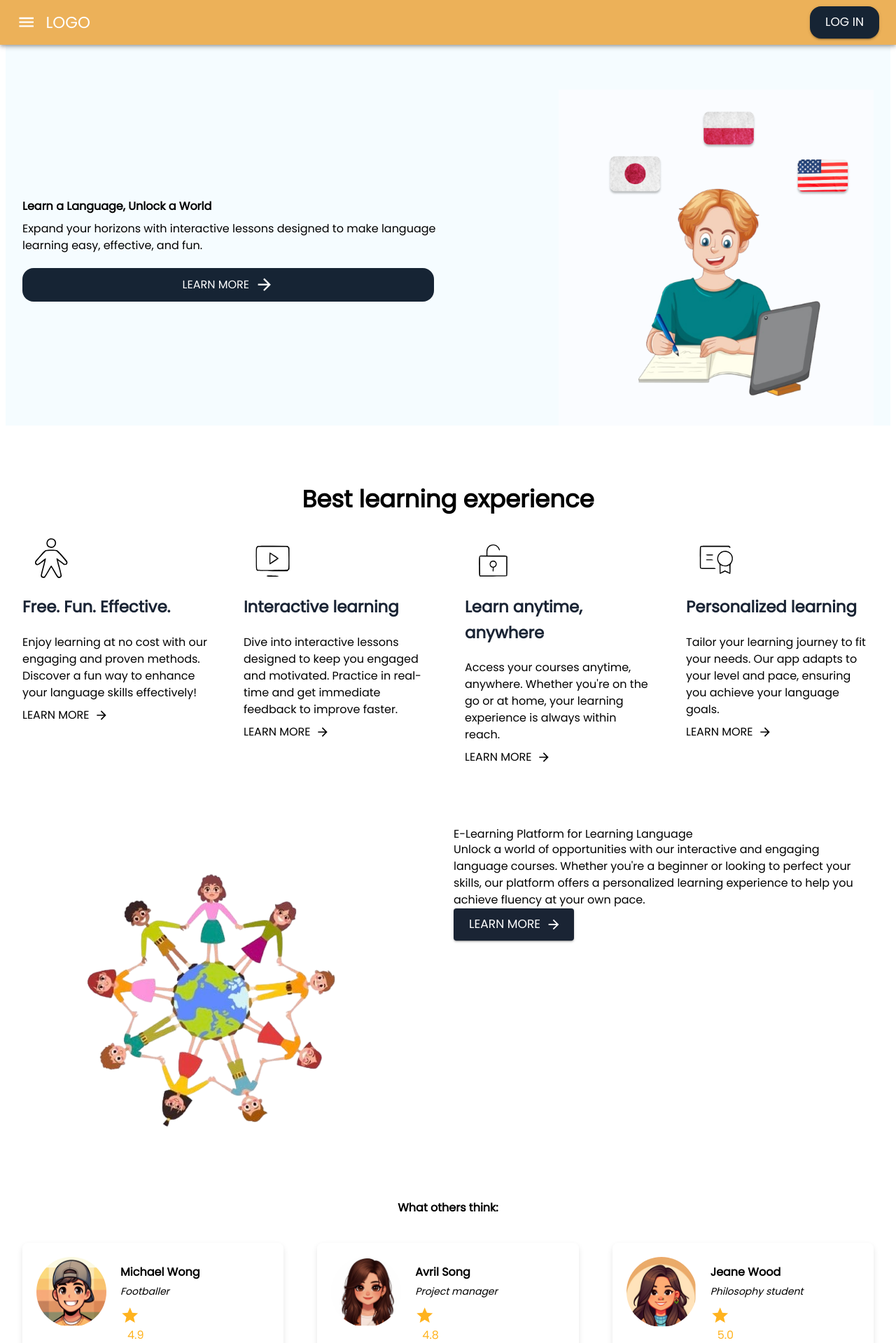
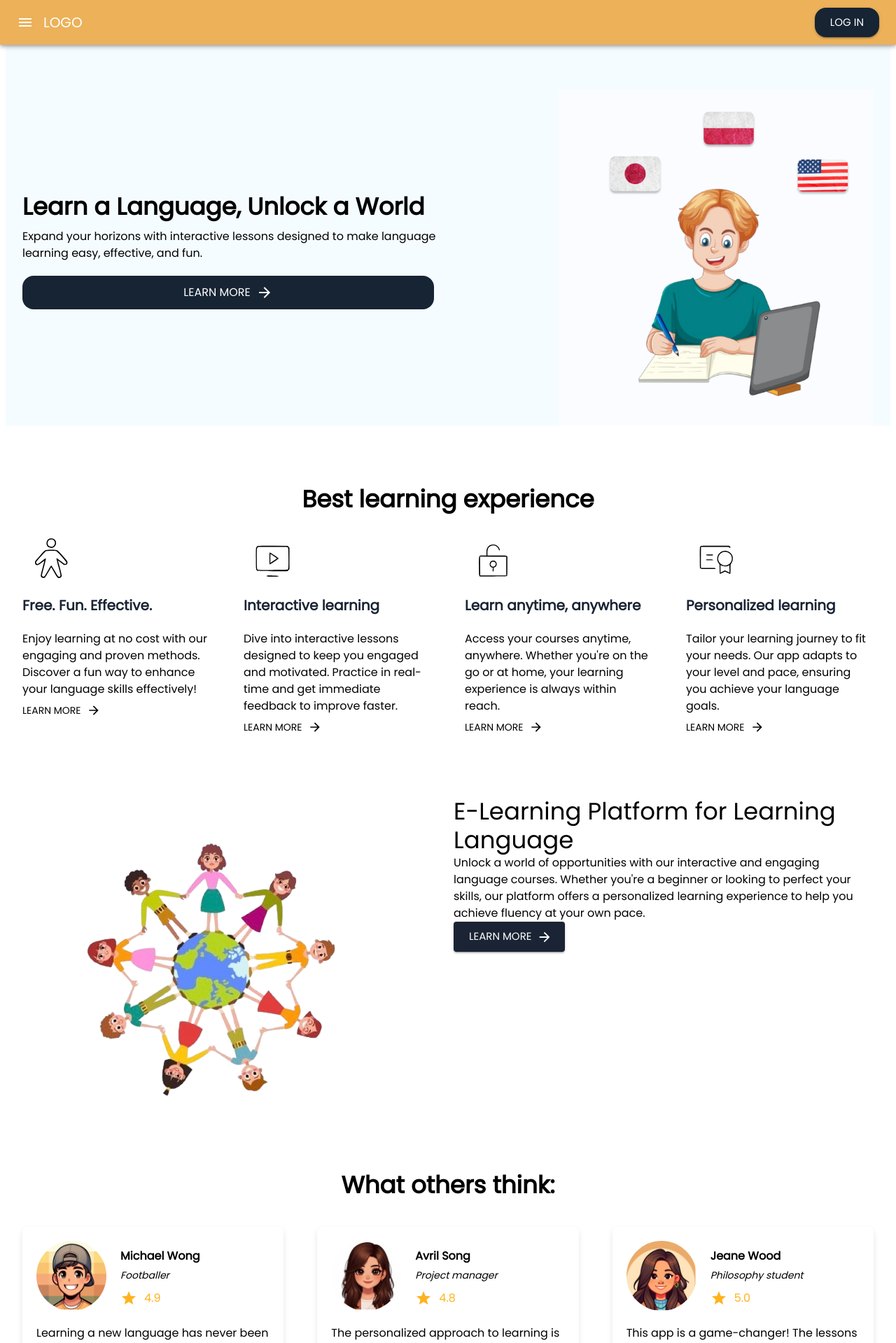
Before and after one commit to LanguageAppSpace/language-app-frontend, a React (Vite) app: page /home in a window 1280 px wide. Shown: the top 1919 px of the page at 70% size. Built offline with nearby package versions, Linux system fonts and the light colour scheme; no server answers.

Commit message:
Revert "Refactor: Add and use theme typography values for font sizes in styled components"
This reverts commit 1f4a0f1d4bceea962ab0c688a2fe588326e89264.

```diff
--- a/src/components/ComponentsOfLandingPage/Hero/hero.tsx
+++ b/src/components/ComponentsOfLandingPage/Hero/hero.tsx
@@ -77,7 +77,7 @@ const StyledButton = styled("button")(({ theme }) => ({
   backgroundColor: "rgb(22, 36, 52)",
   borderRadius: "16px",
   color: theme.palette.text.primary,
-  fontSize: theme.typography.h1.fontSize,
+  fontSize: "16px",
   border: "none",
   cursor: "pointer",
   display: "flex",
--- a/src/components/CreateEditLesson/CreateEditLesson.styled.ts
+++ b/src/components/CreateEditLesson/CreateEditLesson.styled.ts
@@ -26,7 +26,7 @@ export const ButtonAddVocabulary = styled(Button)(({ theme }) => ({
   backgroundColor: `${theme.palette.primary.main}`,
   padding: "12px 18px",
   color: `${theme.palette.text.primary}`,
-  fontSize: theme.typography.caption.fontSize,
+  fontSize: "13px",
 }));
 
 export const ButtonCreateLesson = styled(Button)(({ theme }) => ({
@@ -34,7 +34,7 @@ export const ButtonCreateLesson = styled(Button)(({ theme }) => ({
   backgroundColor: `${theme.palette.secondary.main}`,
   padding: "12px 18px",
   color: `${theme.palette.text.primary}`,
-  fontSize: theme.typography.caption.fontSize,
+  fontSize: "13px",
   width: "auto",
   "&:hover": {
     backgroundColor: alpha(theme.palette.secondary.main, 1),
--- a/src/components/Features/Features.tsx
+++ b/src/components/Features/Features.tsx
@@ -71,13 +71,13 @@ const FeatureIcon = styled("img")({
   marginBottom: "10px",
 });
 
-const FeaturesHeader = styled(Typography)(({ theme }) => ({
+const FeaturesHeader = styled(Typography)({
   marginBottom: "20px",
   textAlign: "center",
   width: "100%",
   fontWeight: "bold",
-  fontSize: theme.typography.h1.fontSize,
-}));
+  fontSize: "34px",
+});
 
 const BodyText = styled(Typography)({
   marginTop: "20px",
--- a/src/components/Hero/Hero.tsx
+++ b/src/components/Hero/Hero.tsx
@@ -80,7 +80,7 @@ const StyledButton = styled(Button)(({ theme }) => ({
   backgroundColor: "rgb(22, 36, 52)",
   borderRadius: "16px",
   color: theme.palette.text.primary,
-  fontSize: theme.typography.body1.fontSize,
+  fontSize: "16px",
   display: "flex",
   textAlign: "center",
   "&:hover": {
--- a/src/components/Register/Register.styled.ts
+++ b/src/components/Register/Register.styled.ts
@@ -20,7 +20,7 @@ export const StyledRegisterImage = styled("img")(() => ({
 
 export const RegisterFormTitle = styled(Typography)(({ theme }) => ({
   color: `${theme.palette.primary.light}`,
-  fontSize: theme.typography.h1.fontSize,
+  fontSize: "32px",
   fontStyle: "normal",
   fontWeight: 500,
   marginTop: theme.spacing(2),
@@ -28,7 +28,7 @@ export const RegisterFormTitle = styled(Typography)(({ theme }) => ({
 
 export const RegisterFormSubtitle = styled(Typography)(({ theme }) => ({
   color: `${theme.palette.primary.light}`,
-  fontSize: theme.typography.body1.fontSize,
+  fontSize: "16px",
   fontWeight: 400,
   marginTop: theme.spacing(1),
   marginBottom: "40px",
@@ -48,7 +48,7 @@ export const FormRow = styled("div")(({ theme }) => ({
 
 export const FormInputLabel = styled(InputLabel)(({ theme }) => ({
   color: `${theme.palette.primary.dark}`,
-  fontSize: theme.typography.body1.fontSize,
+  fontSize: "16px",
   fontStyle: "normal",
   fontWeight: 400,
   paddingBottom: "7px",
--- a/src/components/Testimonials/Testimonials.tsx
+++ b/src/components/Testimonials/Testimonials.tsx
@@ -121,18 +121,19 @@ const UserName = styled(Typography)({
   marginTop: "10px",
 });
 
-const Profession = styled(Typography)(({ theme }) => ({
+const Profession = styled(Typography)({
   marginTop: "5px",
   fontStyle: "italic",
-  fontSize: theme.typography.caption.fontSize,
-}));
+  fontSize: "14px",
+});
 
-const Rating = styled(Box)(({ theme }) => ({
+const Rating = styled(Box)({
+  display: "flex",
   alignItems: "center",
   marginTop: "10px",
-  fontSize: theme.typography.caption.fontSize,
+  fontSize: "14px",
   color: "rgb(255, 179, 31)",
-}));
+});
 
 const RatingText = styled(Typography)({
   marginLeft: "10px",
--- a/src/components/UserSettings/UserSettings.styled.ts
+++ b/src/components/UserSettings/UserSettings.styled.ts
@@ -20,7 +20,7 @@ export const FormRow = styled("div")(({ theme }) => ({
 
 export const FormInputLabel = styled(InputLabel)(({ theme }) => ({
   color: `${theme.palette.primary.dark}`,
-  fontSize: theme.typography.body1.fontSize,
+  fontSize: "16px",
   fontStyle: "normal",
   fontWeight: 400,
   paddingBottom: "7px",
--- a/src/pages/Page404.tsx
+++ b/src/pages/Page404.tsx
@@ -20,10 +20,10 @@ const Page404Container = styled(Box)({
   inset: 0,
 });
 
-const TextContainer = styled(Typography)(({ theme }) => ({
+const TextContainer = styled(Typography)({
   color: "black",
-  fontSize: theme.typography.h1.fontSize,
+  fontSize: "3rem",
   textAlign: "center",
-}));
+});
 
 export default Page404;
--- a/src/theme/theme.ts
+++ b/src/theme/theme.ts
@@ -20,25 +20,6 @@ const theme = createTheme({
   },
   typography: {
     fontFamily: ["Poppins"].join(","),
-    fontSize: 16,
-    h1: {
-      fontSize: 34,
-    },
-    h2: {
-      fontSize: 24,
-    },
-    h3: {
-      fontSize: 20,
-    },
-    h4: {
-      fontSize: 16,
-    },
-    body1: {
-      fontSize: 16,
-    },
-    caption: {
-      fontSize: 14,
-    },
   },
 });
 
```
